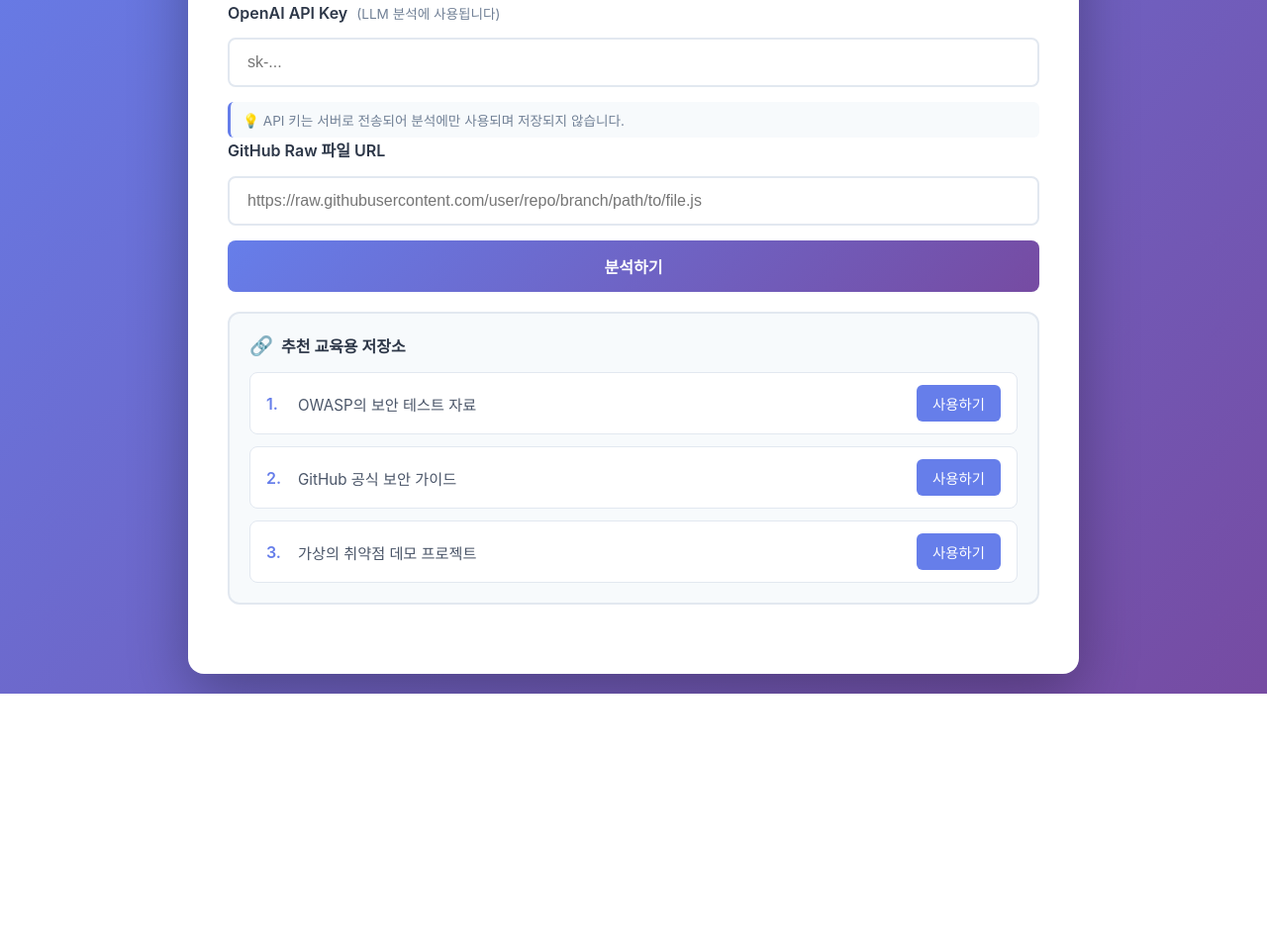
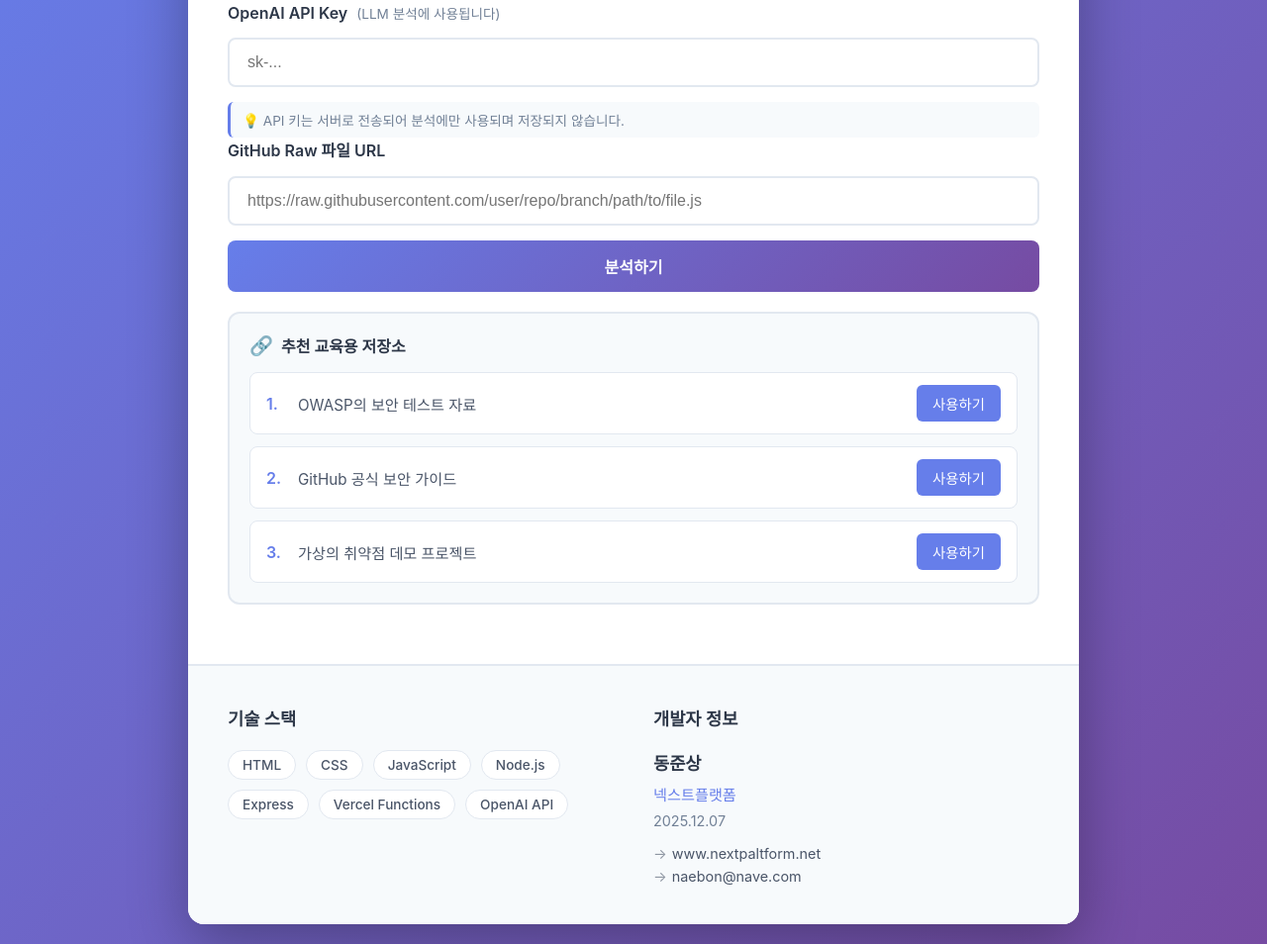
Before and after one commit to junsang-dong/vibe-1207-api-key-leak-detector, a website: page index.html in a window 1280 px wide. Shown: the part 181-1135 px from the top of the page at 99% size. Before the commit the page ends 882 px from the top, so only its background shows below. Drawn offline with Linux system fonts and the light colour scheme.

Commit message:
Add: 웹앱 하단에 기술 스택 및 개발자 정보 푸터 추가

```diff
--- a/index.html
+++ b/index.html
@@ -103,6 +103,40 @@
             <!-- 위험도 분석 카드 -->
             <div id="risk-analysis" class="risk-analysis"></div>
         </section>
+
+        <!-- 푸터 -->
+        <footer class="footer">
+            <div class="footer-content">
+                <div class="footer-section">
+                    <h3>기술 스택</h3>
+                    <div class="tech-stack">
+                        <span class="tech-item">HTML</span>
+                        <span class="tech-item">CSS</span>
+                        <span class="tech-item">JavaScript</span>
+                        <span class="tech-item">Node.js</span>
+                        <span class="tech-item">Express</span>
+                        <span class="tech-item">Vercel Functions</span>
+                        <span class="tech-item">OpenAI API</span>
+                    </div>
+                </div>
+                <div class="footer-section">
+                    <h3>개발자 정보</h3>
+                    <div class="developer-info">
+                        <p class="developer-name">동준상</p>
+                        <p class="developer-org">넥스트플랫폼</p>
+                        <p class="developer-date">2025.12.07</p>
+                        <div class="developer-links">
+                            <a href="https://www.nextpaltform.net" target="_blank" rel="noopener noreferrer" class="footer-link">
+                                www.nextpaltform.net
+                            </a>
+                            <a href="mailto:naebon@nave.com" class="footer-link">
+                                naebon@nave.com
+                            </a>
+                        </div>
+                    </div>
+                </div>
+            </div>
+        </footer>
     </div>
 
     <script src="main.js"></script>
--- a/style.css
+++ b/style.css
@@ -402,6 +402,137 @@ header h1 {
     }
 }
 
+/* 푸터 */
+.footer {
+    margin-top: 60px;
+    padding-top: 40px;
+    border-top: 2px solid #e2e8f0;
+    background: #f7fafc;
+    border-radius: 0 0 16px 16px;
+    margin-left: -40px;
+    margin-right: -40px;
+    margin-bottom: -40px;
+    padding: 40px;
+}
+
+.footer-content {
+    display: grid;
+    grid-template-columns: 1fr 1fr;
+    gap: 40px;
+    max-width: 1200px;
+    margin: 0 auto;
+}
+
+.footer-section h3 {
+    font-size: 1.1rem;
+    color: #2d3748;
+    margin-bottom: 20px;
+    font-weight: 600;
+}
+
+/* 기술 스택 */
+.tech-stack {
+    display: flex;
+    flex-wrap: wrap;
+    gap: 10px;
+}
+
+.tech-item {
+    padding: 6px 14px;
+    background: white;
+    border: 1px solid #e2e8f0;
+    border-radius: 20px;
+    font-size: 0.85rem;
+    color: #4a5568;
+    font-weight: 500;
+    transition: all 0.2s ease;
+}
+
+.tech-item:hover {
+    border-color: #667eea;
+    color: #667eea;
+    transform: translateY(-2px);
+    box-shadow: 0 2px 8px rgba(102, 126, 234, 0.15);
+}
+
+/* 개발자 정보 */
+.developer-info {
+    display: flex;
+    flex-direction: column;
+    gap: 8px;
+}
+
+.developer-name {
+    font-size: 1.1rem;
+    font-weight: 600;
+    color: #2d3748;
+    margin: 0;
+}
+
+.developer-org {
+    font-size: 0.95rem;
+    color: #667eea;
+    font-weight: 500;
+    margin: 0;
+}
+
+.developer-date {
+    font-size: 0.9rem;
+    color: #718096;
+    margin: 0;
+}
+
+.developer-links {
+    display: flex;
+    flex-direction: column;
+    gap: 6px;
+    margin-top: 8px;
+}
+
+.footer-link {
+    color: #4a5568;
+    text-decoration: none;
+    font-size: 0.9rem;
+    transition: color 0.2s ease;
+    display: inline-flex;
+    align-items: center;
+    gap: 5px;
+}
+
+.footer-link:hover {
+    color: #667eea;
+    text-decoration: underline;
+}
+
+.footer-link::before {
+    content: "→";
+    opacity: 0.6;
+}
+
+/* 반응형 디자인 - 푸터 */
+@media (max-width: 768px) {
+    .footer {
+        margin-left: -20px;
+        margin-right: -20px;
+        margin-bottom: -20px;
+        padding: 30px 20px;
+    }
+
+    .footer-content {
+        grid-template-columns: 1fr;
+        gap: 30px;
+    }
+
+    .tech-stack {
+        gap: 8px;
+    }
+
+    .tech-item {
+        font-size: 0.8rem;
+        padding: 5px 12px;
+    }
+}
+
 /* 유틸리티 클래스 */
 .hidden {
     display: none !important;
```
